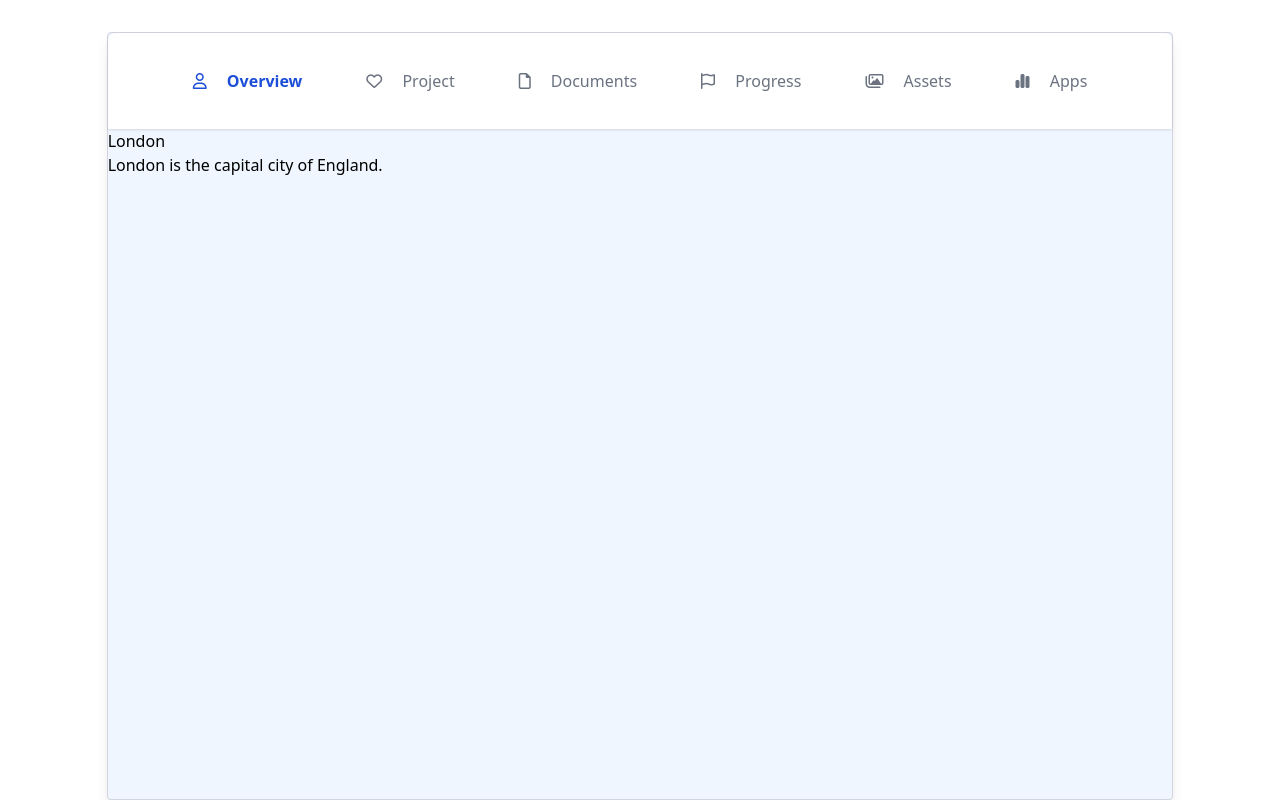
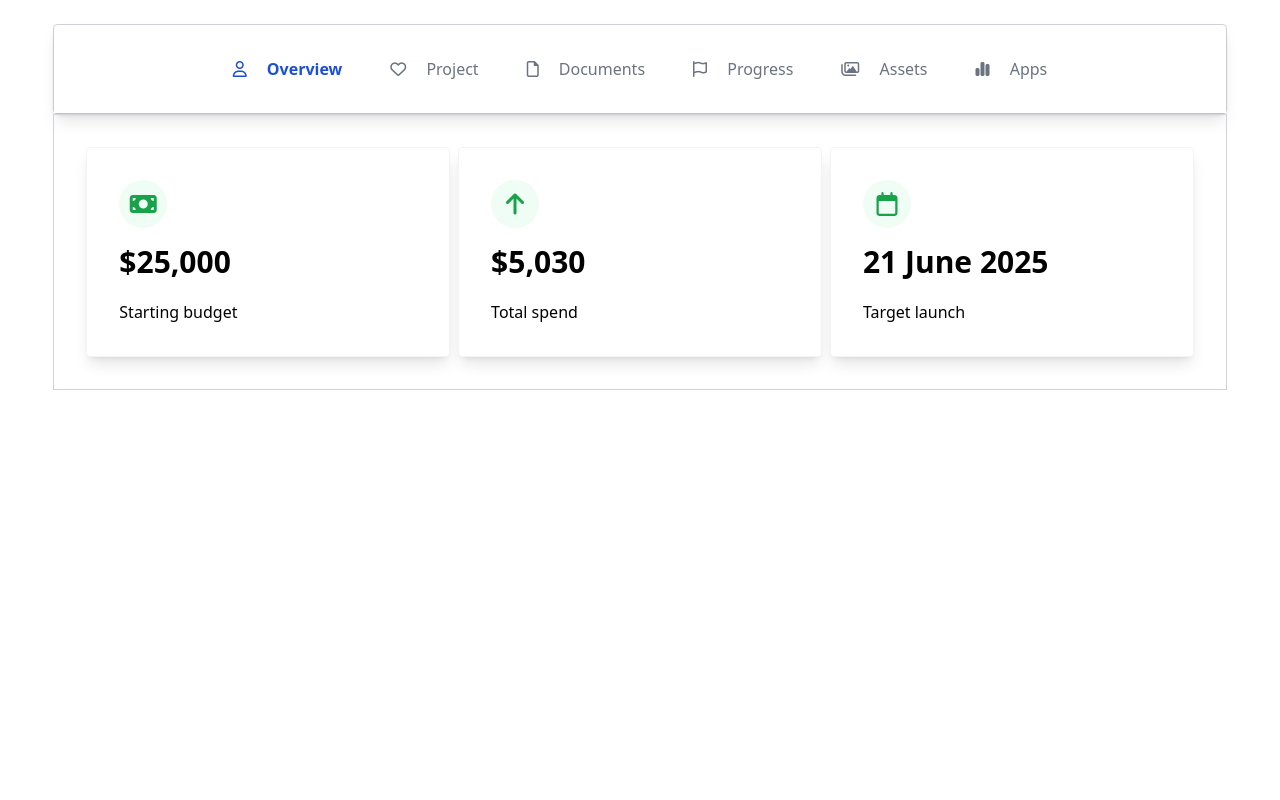
Before and after one commit to G-web007/tabs, a website: page index.html in a window 1280 px wide. Both pictures are taken after a click on the button "Overview". Drawn offline with Linux system fonts and the light colour scheme.

Commit message:
add overview content style

```diff
--- a/index.html
+++ b/index.html
@@ -7,9 +7,9 @@
   <!-- Fontawesome -->
   <link rel="stylesheet" href="https://cdnjs.cloudflare.com/ajax/libs/font-awesome/6.7.2/css/all.min.css">
 </head>
-<body class="flex justify-center pt-8 h-screen">
-  <div class="flex w-5/6 h-full rounded bg-blue-50 border border-gray-300 shadow-lg flex-col">
-    <div class="bg-white shadow w-full h-24 flex justify-center rounded-t-lg">
+<body>
+  <div class="w-11/12 max-w-7xl rounded border border-gray-300 shadow-lg mx-auto mt-6">
+    <div class="bg-white shadow w-full flex flex-wrap flex-row justify-center rounded-t-lg p-6">
       <button class="btn-nav tablinks" data-target="Overview"><i class="fa-regular fa-user pr-4"></i> Overview</button>
       <button class="btn-nav tablinks" data-target="Project"><i class="fa-regular fa-heart pr-4"></i> Project</button>
       <button class="btn-nav tablinks" data-target="Documents"><i class="fa-regular fa-file pr-4"></i> Documents</button>
@@ -17,36 +17,65 @@
       <button class="btn-nav tablinks" data-target="Assets"><i class="fa-regular fa-images pr-4"></i> Assets</button>
       <button class="btn-nav tablinks" data-target="Apps"><i class="fa-solid fa-chart-simple pr-4"></i> Apps</button>
     </div>
+  </div>
 
-    <div id="Overview" class="tabcontent">
-      <h3>London</h3>
-      <p>London is the capital city of England.</p>
+  <div class="w-11/12 max-w-7xl border border-gray-300 mx-auto">
+    <!-- Overview -->
+    <div id="Overview" class="tabcontent p-8 flex flex-row gap-2">
+      <div class="bg-white w-full shadow-lg p-8 rounded border border-gray-100 md:w-1/2 lg:w-1/3">
+        <p class="text-2xl text-green-600 bg-green-50 rounded-full h-12 w-12 flex items-center justify-center mb-4"><i class="fa-solid fa-money-bill"></i></p>
+        <p class="text-4xl font-semibold pb-5 sm:text-xs md:text-2xl lg:text-3xl xs:text-xs">$25,000</p>
+        <p>Starting budget</p>
+      </div>
+
+      <div class="bg-white w-full shadow-lg p-8 rounded border border-gray-100 md:w-1/2 lg:w-1/3">
+        <p class="text-2xl text-green-600 bg-green-50 rounded-full h-12 w-12 flex items-center justify-center mb-4"><i class="fa-solid fa-arrow-up"></i></p>
+        <p class="text-4xl font-semibold pb-5 sm:text-base md:text-2xl lg:text-3xl xs:text-xs">$5,030</p>
+        <p>Total spend</p>
+      </div>
+
+      <div class="bg-white w-full shadow-lg p-8 rounded border border-gray-100 md:w-1/2 lg:w-1/3">
+        <p class="text-2xl text-green-600 bg-green-50 rounded-full h-12 w-12 flex items-center justify-center mb-4"><i class="fa-regular fa-calendar"></i></p>
+        <p class="text-4xl font-semibold pb-5 sm:text-base md:text-2xl lg:text-3xl xs:text-xs">21 June 2025</p>
+        <p>Target launch</p>
+      </div>
     </div>
+     <!-- Overview end -->
 
+    <!-- Project -->
     <div id="Project" class="tabcontent">
       <h3>Paris</h3>
       <p>Paris is the capital of France.</p>
     </div>
+    <!-- Project end -->
 
+    <!-- Documents -->
     <div id="Documents" class="tabcontent">
       <h3>Tokyo</h3>
       <p>Tokyo is the capital of Japan.</p>
     </div>
+    <!-- Documents end -->
 
+    <!-- Progress -->
     <div id="Progress" class="tabcontent">
       <h3>Progress</h3>
       <p>Tokyo is the capital of Japan.</p>
     </div>
+    <!-- Progress end -->
 
+    <!-- Assets -->
     <div id="Assets" class="tabcontent">
       <h3>Assets</h3>
       <p>Tokyo is the capital of Japan.</p>
     </div>
+    <!-- Assets end -->
 
+    <!-- Apps -->
     <div id="Apps" class="tabcontent">
       <h3>Apps</h3>
       <p>Tokyo is the capital of Japan.</p>
     </div>
+    <!-- Apps end -->
   </div>
 
   <!-- JavaScript -->
--- a/main.js
+++ b/main.js
@@ -7,19 +7,27 @@ for (let i = 0; i < elements.length; i++) {
 }
 
 function openCity(evt, targetId) {
-    let tabcontent = document.getElementsByClassName('tabcontent');
-    for (let i = 0; i < tabcontent.length; i++) {
+    let i, tabcontent, tablinks;
+
+    tabcontent = document.getElementsByClassName('tabcontent');
+    for (i = 0; i < tabcontent.length; i++) {
         tabcontent[i].style.display = "none";
     }
 
-    let tablinks = document.getElementsByClassName('tablinks');
-    for (let i = 0; i < tablinks.length; i++) {
+    tablinks = document.getElementsByClassName('tablinks');
+    for (i = 0; i < tablinks.length; i++) {
         tablinks[i].className = tablinks[i].className.replace(" active", "");
     }
 
     const targetElement = document.getElementById(targetId);
     if (targetElement) {
-        targetElement.style.display = "block";
+        targetElement.style.display = "flex";
+        targetElement.classList.add("flex-row", "gap-6");
+
+        if (targetId === "Progress") {
+            targetElement.style.display = "block";
+        }
+
         evt.currentTarget.className += " active";
     } else {
         console.error("No element found with ID:", targetId);
--- a/styles.css
+++ b/styles.css
@@ -3,13 +3,13 @@
 @tailwind utilities;
 
 .btn-nav {
-    @apply p-8 text-gray-500 hover:text-black;
+  @apply px-6 py-2 text-gray-500 hover:text-black sm:text-xs md:text-sm lg:text-base /*flex items-center justify-center*/ gap-1;
 }
 
 .btn-nav.active {
-    @apply text-blue-700 font-semibold;
+  @apply text-blue-700 font-semibold;
 }
 
 .tabcontent {
-    @apply hidden;
+  @apply hidden;
 }
```
Also changed, not shown: output.css.
